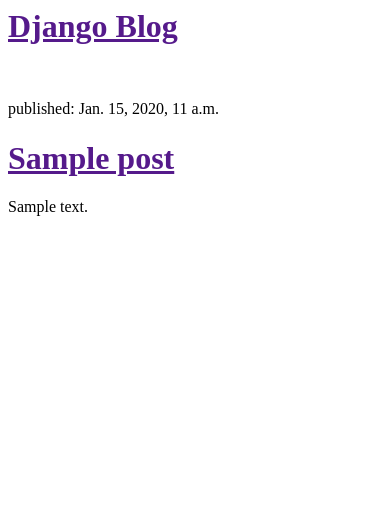
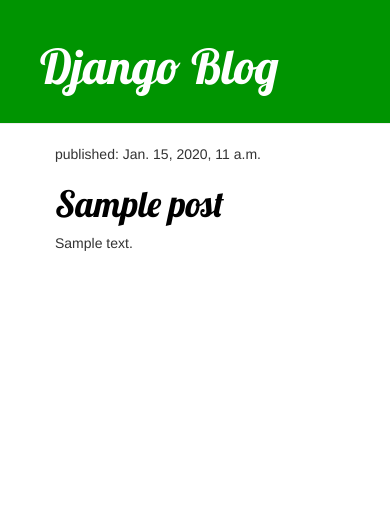
Before and after one commit to DanOgiela/my-first-blog, a Django app: template templates/blog/post_list.html in a window 390 px wide. Shown: the top 523 px of the page. Run offline with Django 3.2, Linux system fonts and the light colour scheme; the template is opened without the code that fills it: values that come from a table or form of the project are taken from there, others are empty; tables that the repository leaves empty hold one stand-in row (values such as "Sample post"); some libraries are stand-ins or nearby versions.

Commit message:
Added CSS

```diff
--- a/mysite/settings.py
+++ b/mysite/settings.py
@@ -122,3 +122,6 @@
 
 STATIC_URL = '/static/'
 STATIC_ROOT = os.path.join(BASE_DIR, 'public', 'static')
+STATICFILES_DIRS = (
+    os.path.join(BASE_DIR, "static"),
+)
--- /dev/null
+++ b/static/css/blog.css
@@ -0,0 +1,47 @@
+.page-header {
+    background-color: #009401;
+    margin-top: 0;
+    padding: 20px 20px 20px 40px;
+}
+
+.page-header h1, .page-header h1 a, .page-header h1 a:visited, .page-header h1 a:active {
+    color: #ffffff;
+    font-size: 36pt;
+    text-decoration: none;
+}
+
+.content {
+    margin-left: 40px;
+}
+
+h1, h2, h3, h4 {
+    font-family: 'Lobster', cursive;
+}
+
+.date {
+    float: right;
+    color: #828282;
+}
+
+.save {
+    float: right;
+}
+
+.post-form textarea, .post-form input {
+    width: 100%;
+}
+
+.top-menu, .top-menu:hover, .top-menu:visited {
+    color: #ffffff;
+    float: right;
+    font-size: 26pt;
+    margin-right: 20px;
+}
+
+.post {
+    margin-bottom: 70px;
+}
+
+.post h1 a, .post h1 a:visited {
+    color: #000000;
+}
--- a/templates/blog/post_list.html
+++ b/templates/blog/post_list.html
@@ -1,24 +1,33 @@
+{% load staticfiles %}
 <html>
 
     <head>
+        <link rel="stylesheet" href="//maxcdn.bootstrapcdn.com/bootstrap/3.2.0/css/bootstrap.min.css">
+        <link rel="stylesheet" href="//maxcdn.bootstrapcdn.com/bootstrap/3.2.0/css/bootstrap-theme.min.css">
+        <link rel="stylesheet" href="{% static 'css/blog.css' %}">
+        <link href="//fonts.googleapis.com/css?family=Lobster&subset=latin,latin-ext" rel="stylesheet" type="text/css">
         <title>
             Mój blog
         </title>
     </head>
     <body>
-        <div>
+        <div class="page-header">
             <h1><a href="">Django Blog</a></h1>
-            <br />
         </div>
 
-        {% for post in posts %}
-            <div>
-                <p>published: {{ post.published_data }}</p>
-                <h1><a href="">{{ post.title }}</a> </h1>
-                <p>{{ post.text|linebreaks }}</p>
-                <br/>
+        <div class="content container">
+            <div class="row">
+                <div class="col-md-8">
+                    {% for post in posts %}
+                        <div class="post">
+                            <p>published: {{ post.published_data }}</p>
+                            <h1><a href="">{{ post.title }}</a></h1>
+                            <p>{{ post.text|linebreaks }}</p>
+                        </div>
+                    {% endfor %}
+                </div>
             </div>
-        {% endfor %}
+        </div>
     </body>
 
 </html>
```
